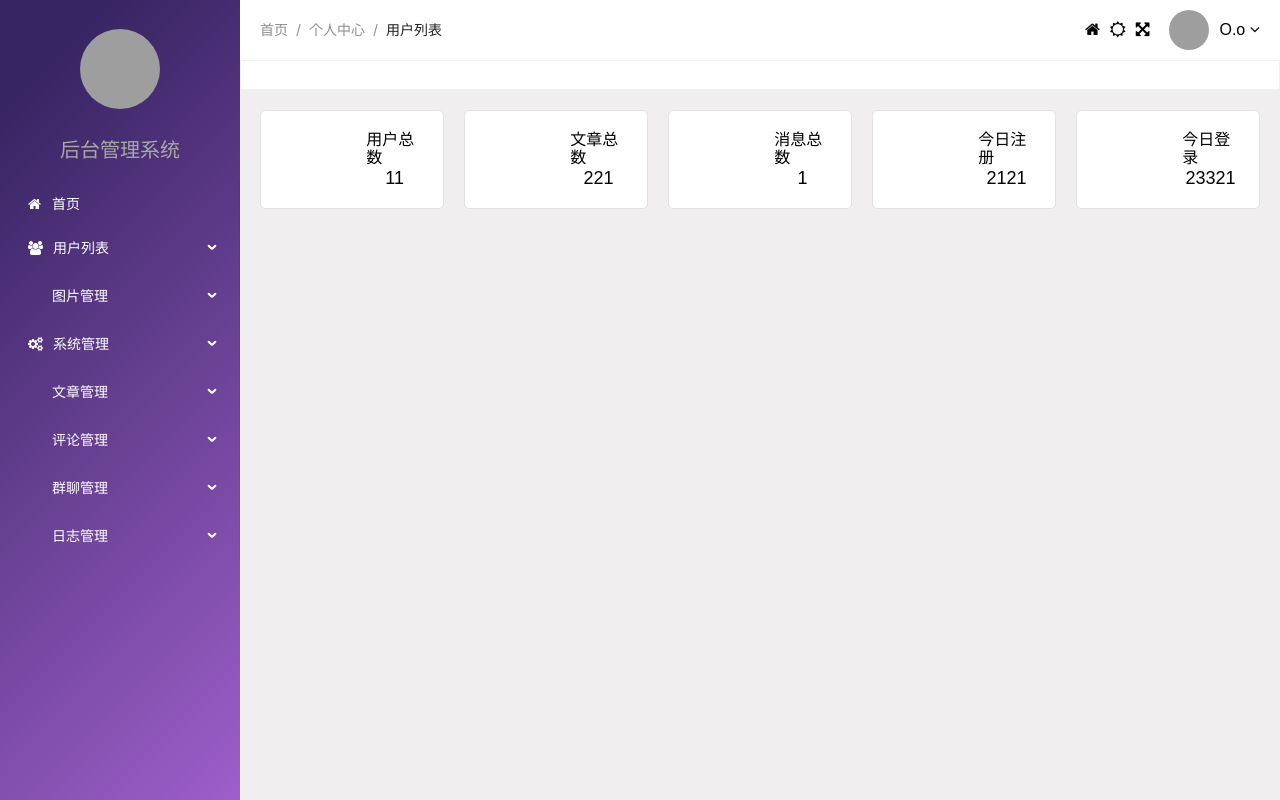
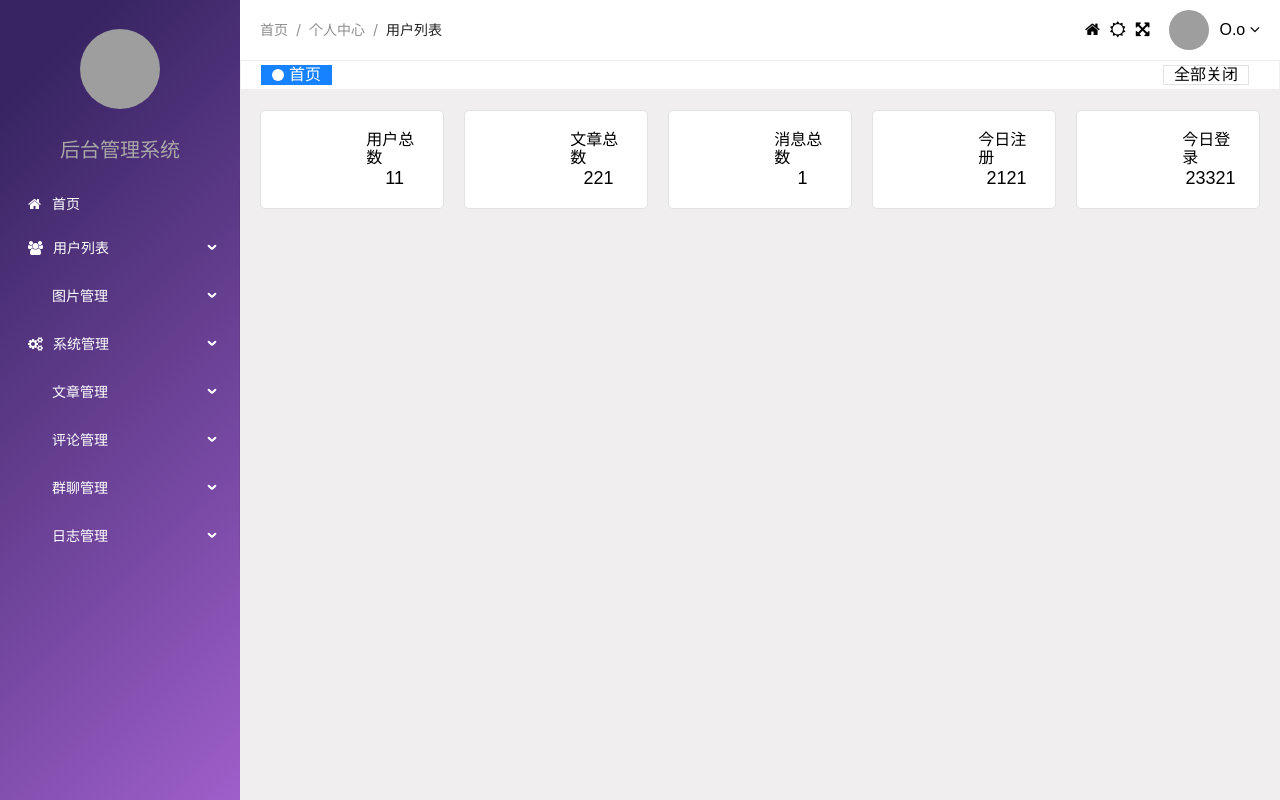
Before and after one commit to EchoHoo/gin-vue-blog, a Vue app in the folder gvb_admin/: page /admin/home in a window 1280 px wide. Built offline with nearby package versions, Linux system fonts and the light colour scheme; grey boxes are pictures that could not be loaded; a web font is replaced by a local one.

Commit message:
feat: 新增tabs的功能跳转、删除以及持久化

```diff
--- a/gvb_admin/src/components/admin/gvb_aside_menu.vue
+++ b/gvb_admin/src/components/admin/gvb_aside_menu.vue
@@ -5,18 +5,18 @@
             @click="goto"
     >
         <template v-for="menu in data.menuList" :key="menu.name">
-            <a-menu-item :key="menu.name" v-if="menu.children.length === 0">
+            <a-menu-item :key="menu" v-if="menu.children.length === 0">
                 <template #icon>
                     <i :class="'fa ' + menu.icon"></i>
                 </template>
                 <span>{{ menu.title }}</span>
             </a-menu-item>
-            <a-sub-menu :key="menu.name" v-else>
+            <a-sub-menu :key="menu.id" v-else>
                 <template #icon>
                     <i :class="'fa ' + menu.icon"></i>
                 </template>
                 <template #title>{{ menu.title }}</template>
-                <a-menu-item  v-for="sub_menu in menu.children" :key="sub_menu.name">
+                <a-menu-item  v-for="sub_menu in menu.children" :key="sub_menu">
                     <template #icon>
                         <i :class="'fa ' + sub_menu.icon"></i>
                     </template>
@@ -29,10 +29,12 @@
 </template>
 
 <script setup>
+import { useStore } from '@/stores/store';
 import { reactive, ref } from 'vue';
 import {useRouter} from "vue-router";
 
 const selectedKeys = ref(["1"]);
+const store = useStore();
 const data = reactive({
     menuList: [{
         id: 1,
@@ -144,9 +146,13 @@ const data = reactive({
     ]
 })
 const router = useRouter()
-function goto(event){
+function goto({item,key,keyPath}){
+    store.addTab({
+        name:key.name,
+        title:key.title
+    })
   router.push({
-    name: event.key
+    name: key.name
   })
 
 }
--- /dev/null
+++ b/gvb_admin/src/components/admin/gvb_tabs.vue
@@ -0,0 +1,119 @@
+<template>
+    <div class="gvb_tabs">
+        <div :class="isActive(item)"
+        v-for="(item,index) in store.tabList"
+        :key="index"
+        @click="checkTable(item)"
+        >
+            {{item.title}}
+            <span @click.stop ="removeTab(item)" v-if="item.name!== 'home'" class="gvb_tab_remove_icon">x</span>
+        </div>
+
+        <div class="gvb_tab_item remove_all" @click="removeTabAll">
+            全部关闭
+        </div>
+    </div>
+</template>
+<script setup>
+import { useStore } from '@/stores/store';
+import { useRoute, useRouter } from 'vue-router';
+
+const route = useRoute();
+const store = useStore();
+const router = useRouter();
+function isActive(item){
+    if (route.name === item.name){
+        return "gvb_tab_item active"
+    }
+    return "gvb_tab_item"
+}
+function checkTable(item){
+    router.push({
+        name:item.name
+    })
+}
+function removeTab(item){
+    let index = store.removeTab(item);
+    // 判断是不是当前的tab，是的话向前走一步路由
+    if (route.name === item.name){
+        router.push({
+            name:store.tabList[index-1].name
+        })
+    }
+}
+function removeTabAll(){
+    store.removeTabAll()
+    router.push({
+            name:"home"
+    })
+}
+store.loadTabs();
+window.onbeforeunload = function(e) {
+    // 保存tabs
+    store.saveTabs();
+    return undefined;
+}
+</script>
+<style lang="scss">
+.gvb_tabs{
+    height:30px;
+    border-color:var(--order);
+    border-style: solid;
+    border-width: 1px 0 1px 0;
+    border: 1px solid var(--order);
+    background-color:var(--card_bg);
+    display: flex;
+    justify-content: left;
+    align-items: center;
+    position: relative;
+    .gvb_tab_item{
+        background-color: var(--card_bg);
+        border: 1px solid var(--card_border);
+        padding: 0 10px;
+        margin-right: 10px;
+        cursor: pointer;
+        color:var(--text);
+        display: flex;
+        align-items: center;
+
+        .gvb_tab_remove_icon{
+            cursor: pointer;
+            border-radius: 5px;
+            width: 12px;
+            height: 12px;
+            display: flex;
+            justify-content: center;
+            align-items: center;
+            margin: 5px;
+            &:hover{
+                background-color: #f0eeee;
+
+            }
+        }
+        &:first-child{
+            margin-left: 20px;
+        }
+        &.active{
+            background-color: var(--active);
+            border-color: var(--active);
+            color: white;
+            &::before{
+                display: inline-block;
+                content:"";
+                width: 12px;
+                height:12px;
+                background-color: white;
+                border-radius: 50%;
+                margin-right: 5px;
+            }
+            .gvb_tab_remove_icon:hover{
+                background-color: #96d2f8;
+            }
+        }
+        &.remove_all{
+            position: absolute;
+            right:20px;
+        }
+    }
+}
+</style>
--- a/gvb_admin/src/stores/store.js
+++ b/gvb_admin/src/stores/store.js
@@ -13,7 +13,13 @@ export const useStore = defineStore('gvb', {
         user_id: 0,
         avatar: '',
         exp: 1721443277.336446
-      }
+      },
+      tabList:[
+        {
+          title:"首页",
+          name:"home"
+        }
+      ],
     }
   },
   actions:{
@@ -25,7 +31,34 @@ export const useStore = defineStore('gvb', {
     loadTheme(){
 
     },
-
+    addTab(tab){
+      if(this.tabList.some(item=>item.name === tab.name)){
+        return
+      }
+      this.tabList.push({
+        name: tab.name,
+        title: tab.title
+      })
+    },
+    saveTabs(){
+      localStorage.setItem('tabs', JSON.stringify(this.tabList))
+    },
+    loadTabs(){
+      let tabs = localStorage.getItem('tabs')
+      if (tabs === null){
+        this.tabList = [{name: 'home', title: '首页'}]
+        return
+      }
+      this.tabList = JSON.parse(tabs)
+    },
+    removeTab(tab){
+      let index = this.tabList.findIndex(item=>item.name === tab.name)
+      this.tabList.splice(index, 1)
+      return index
+    },
+    removeTabAll(){
+      this.tabList = [{name: 'home', title: '首页'}]
+    },
     // 修改userInfo
     setUserInfo(info){
       this.$patch({
--- a/gvb_admin/src/views/admin/admin.vue
+++ b/gvb_admin/src/views/admin/admin.vue
@@ -1,4 +1,3 @@
-
 <template>
   <div class="gvb_admin">
     <GVBAside>
@@ -24,11 +23,16 @@
           </GVBUserInfo>
         </div>
       </header>
-      <div class="tabs"></div>
+      <!-- <div class="tabs"></div> -->
+      <GVBTabs></GVBTabs>
       <main>
         <div class="gvb_view">
           <div class="gvb_view">
-            <router-view/>
+            <router-view v-slot="{ Component }">
+              <transition name="fade" mode="out-in">
+                <component :is="Component"></component>
+              </transition>
+            </router-view>
           </div>
         </div>
       </main>
@@ -39,6 +43,7 @@
 import GVBTheme from "../../components/gvb_theme.vue"
 import GVBAside from "../../components/admin/gvb_aside.vue"
 import GVBUserInfo from "../../components/gvb_user_info.vue"
+import GVBTabs from "../../components/admin/gvb_tabs.vue"
 import {ref} from "vue";
 
 
@@ -52,7 +57,6 @@ import {ref} from "vue";
     width:240px;
     height: 100vh;
     background: var(--gradient_bg);
-    //background-color: transparent;
 
   }
 
@@ -120,3 +124,24 @@ import {ref} from "vue";
 
 
 </style>
+
+<style>
+.fade-leave-to {
+  opacity: 0;
+  transform: translateX(30px);
+}
+
+.fade-enter-active {
+  transform: translateX(-30px);
+  opacity: 0;
+}
+
+.fade-enter-to {
+  transform: translateX(0px);
+  opacity: 1;
+}
+
+.fade-leave-active, .fade-enter-active {
+  transition: all 0.3s ease-out;
+}
+</style>
--- a/gvb_admin/src/views/admin/image_mgr/image_list.vue
+++ b/gvb_admin/src/views/admin/image_mgr/image_list.vue
@@ -1,5 +1,19 @@
 <template>
     <div>
+        <a-modal title="上传图片" v-model:visible="data.visible" @ok="uploadComplete">
+            <a-upload
+                v-model:file-list="data.fileList"
+                action="/api/images"
+                list-type="picture-card"
+                name="images"
+                multiple
+                :headers="{token: store.userInfo.token}"
+
+            >
+                <i class="fa fa-cloud-upload"></i>
+                <div style="margin-left: 5px;">上传图片</div>
+            </a-upload>
+        </a-modal>
         <a-modal
             title="编辑图片"
             v-model:visible="data.modalVisible"
@@ -25,7 +39,7 @@
             default-delete
         >
             <template #add>
-                <!-- Add button or any content here -->
+                <a-button type="primary" @click="data.visible = true">上传图片</a-button>
             </template>
             <template #edit="{record}">
                 <a-button type="primary" @click="updateModal(record)">编辑</a-button>
@@ -42,9 +56,11 @@
 <script setup>
 import { reactive, ref } from 'vue'
 import GVBTable from '@/components/admin/gvb_table.vue'
-import { imageRenameApi, imageDeleteApi } from '@/api/image_api';  // 确保你有正确的删除 API
+import { imageRenameApi } from '@/api/image_api';
 import { message } from 'ant-design-vue';
+import { useStore } from '@/stores/store';
 
+const store = useStore();
 const gvbTable = ref(null);
 const formRef = ref(null);
 
@@ -58,6 +74,7 @@ const data = reactive({
         { title: '操作', key: 'action', dataIndex: 'action' },
     ],
     modalVisible: false,
+    visible: false,
 });
 
 const updateState = reactive({
@@ -73,6 +90,12 @@ function updateModal(record) {
     updateState.path = record.path;
 }
 
+// function Delete(idList) {
+//     console.log(idList);
+// }
+
+
+
 async function update(){
     try{
         let res = await imageRenameApi(updateState)
@@ -84,22 +107,14 @@ async function update(){
         data.modalVisible = false;
         gvbTable.value.ExportList()
     }catch(e){
-        message.error('更新失败');
+
     }
+    imageRenameApi(updateState)
 }
 
-async function Delete(id){
-    try{
-        let res = await imageDeleteApi([id]);  // 确保正确的 API 被调用
-        if (res.code){
-            message.error(res.msg);
-            return;
-        }
-        message.success(res.msg);
-        gvbTable.value.ExportList();
-    }catch(e){
-        message.error('删除失败');
-    }
+function uploadComplete(){
+    data.visible = false;
+    gvbTable.value.ExportList()
 }
 </script>
 
```
Also changed, not shown: 2 other files (tests, documents, lock files or other folders).
